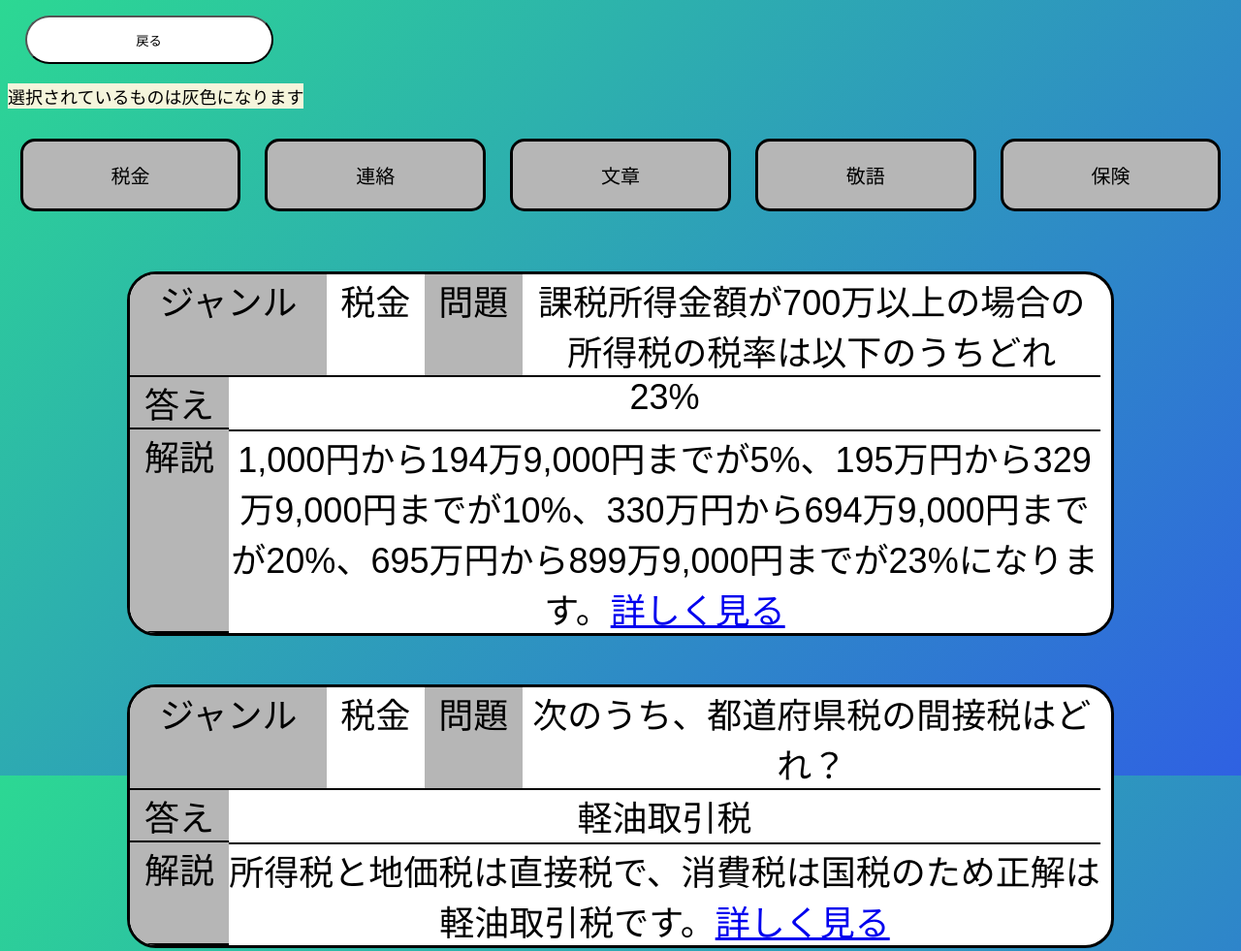
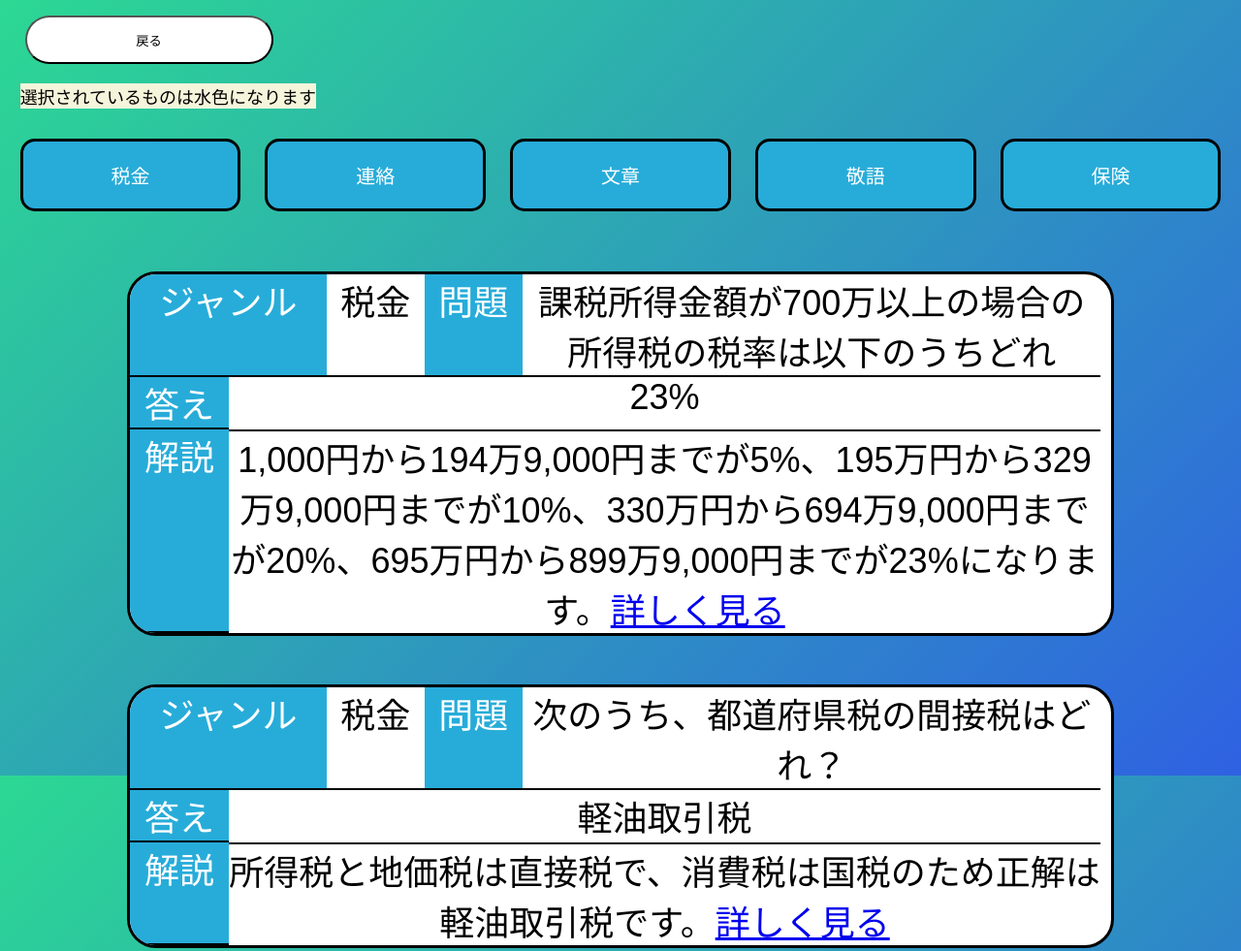
Before and after one commit to kd-masaharu/quiz, a plain HTML site: page study.html in a window 1280 px wide. Shown: the top 981 px of the page at 97% size. Drawn offline with Linux system fonts and the light colour scheme; a web font is replaced by a local one.

Commit message:
change_study_color

```diff
--- a/css/study.css
+++ b/css/study.css
@@ -14,13 +14,15 @@
 
 .genre-title {
     border-bottom: 2px solid #000;
-    background-color: rgb(182, 182, 182);
+    background-color: rgb(39, 172, 217);
+    color: #fff;
     width: 20%;
 }
 
 .title {
     border-bottom: 2px solid #000;
-    background-color: rgb(182, 182, 182);
+    background-color: rgb(39, 172, 217);
+    color: #fff;
     width: 10%;
 }
 
@@ -54,12 +56,13 @@ form label {
     height: 12%;
     width: 18%;
     border-radius: 15px;
-    border: solid 3px;
+    border: solid 3px #000;
     cursor: pointer;
 }
 
 form input:checked+label {
-    background-color: rgb(182, 182, 182);
+    background-color: rgb(39, 172, 217);
+    color: #fff;
 }
 
 form input {
@@ -96,6 +99,7 @@ form p {
     width: 100%;
     height: 100%;
     background-color: rgb(39, 172, 217);
+    color: #fff;
     transform: translateX(-100%);
     transition: all .3s;
     z-index: -1;
@@ -114,4 +118,5 @@ form p {
     font-size: 18px;
     background-color: beige;
     display: inline-block;
+    margin-left: 1%;
 }
--- a/study.html
+++ b/study.html
@@ -14,7 +14,7 @@
     <a href="index.html"><button class="return-btn">
             <p>戻る</p>
         </button></a>
-    <p class="explan-text">選択されているものは灰色になります</p>
+    <p class="explan-text">選択されているものは水色になります</p>
     <form name="form1" method="GET" action="quiz.html">
 
         <input checked type="checkbox" check id="1" name="genre" value="1" onchange="reroad(0)"><label for="1">
```
